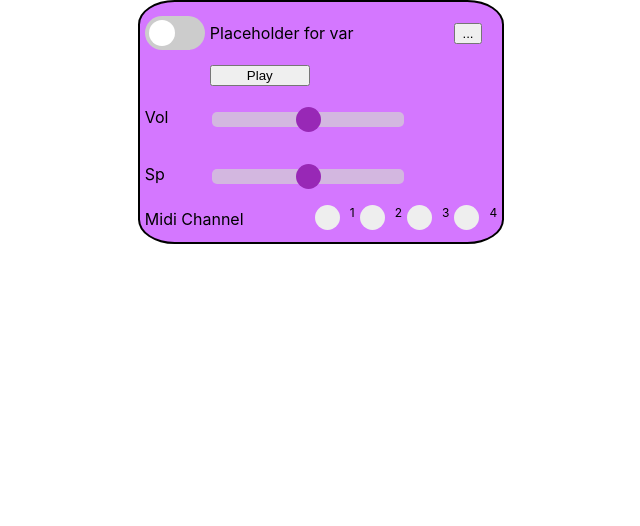
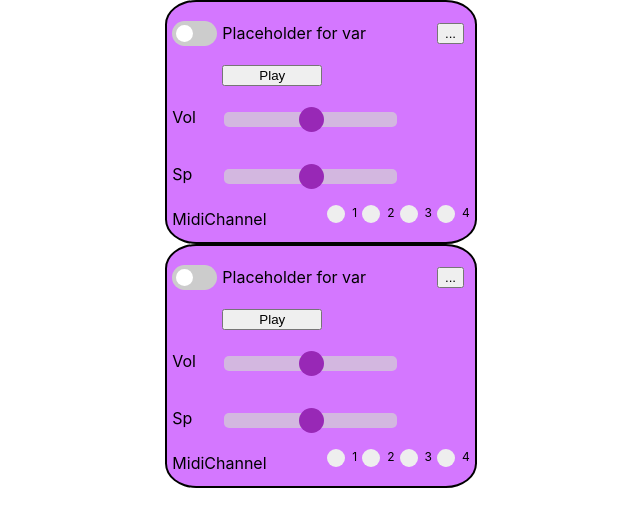
Before and after one commit to simontree/AVT-Project, a React (Create React App) app: page / in a window 1280 px wide. Shown: the top 526 px of the page, without its empty margins (319-959 px from the left). Built offline with nearby package versions, Linux system fonts and the light colour scheme.

Commit message:
css adjustments

```diff
--- a/src/App.js
+++ b/src/App.js
@@ -6,6 +6,7 @@ function App() {
   return (
     <div>
       <Channel></Channel>
+      <Channel></Channel>
     </div>
   );
 }
--- a/src/components/Channel.css
+++ b/src/components/Channel.css
@@ -4,8 +4,8 @@
 .switch {
     display: inline-block;
     position: relative;
-    width: 60px;
-    height: 34px;
+    width: 45px;
+    height: 25px;
   }
 
   .switch input {
@@ -29,8 +29,8 @@
   .slider:before {
     position: absolute;
     content: "";
-    height: 26px;
-    width: 26px;
+    height: 17px;
+    width: 17px;
     left: 4px;
     bottom: 4px;
     background-color: white;
@@ -47,9 +47,9 @@
   }
 
   input:checked + .slider:before {
-    -webkit-transform: translateX(26px);
-    -ms-transform: translateX(26px);
-    transform: translateX(26px);
+    -webkit-transform: translateX(19px);
+    -ms-transform: translateX(19px);
+    transform: translateX(19px);
   }
 
   /* Rounded sliders */
@@ -157,6 +157,7 @@
   }
   .midiText{
     grid-area: midiText;
+    font-size: 10;
   }
 
   #midiChannel1{
@@ -178,7 +179,7 @@
 .container {
   display: block;
   position: relative;
-  padding-left: 35px;
+  padding-left: 25px;
   margin-bottom: 12px;
   cursor: pointer;
   font-size: 12px;
@@ -200,8 +201,8 @@
   position: absolute;
   top: 0;
   left: 0;
-  height: 25px;
-  width: 25px;
+  height: 18px;
+  width: 18px;
   background-color: #eee;
   border-radius: 50%;
 }
@@ -230,8 +231,8 @@
 
 /* Style the indicator (dot/circle) */
 .container .checkmark:after {
- 	top: 9px;
-	left: 9px;
+ 	top:5px;
+	left: 5px;
 	width: 8px;
 	height: 8px;
 	border-radius: 50%;
--- a/src/components/Channel.js
+++ b/src/components/Channel.js
@@ -37,11 +37,11 @@ function Channel() {
       </div>
       <div className='speedSlider'>
         <input type={'range'} min='0' max='99'
-          className='vSlider' id="spRange"></input>
+          className='vSlider' id="Range"></input>
       </div>
 
 
-      <div className='midiText'>Midi Channel</div>
+      <label className='midiText' >MidiChannel</label>
       <label className='container' id='midiChannel1'>1
         <input type={'radio'} name="radio" ></input>
         <span class='checkmark'></span>
```
